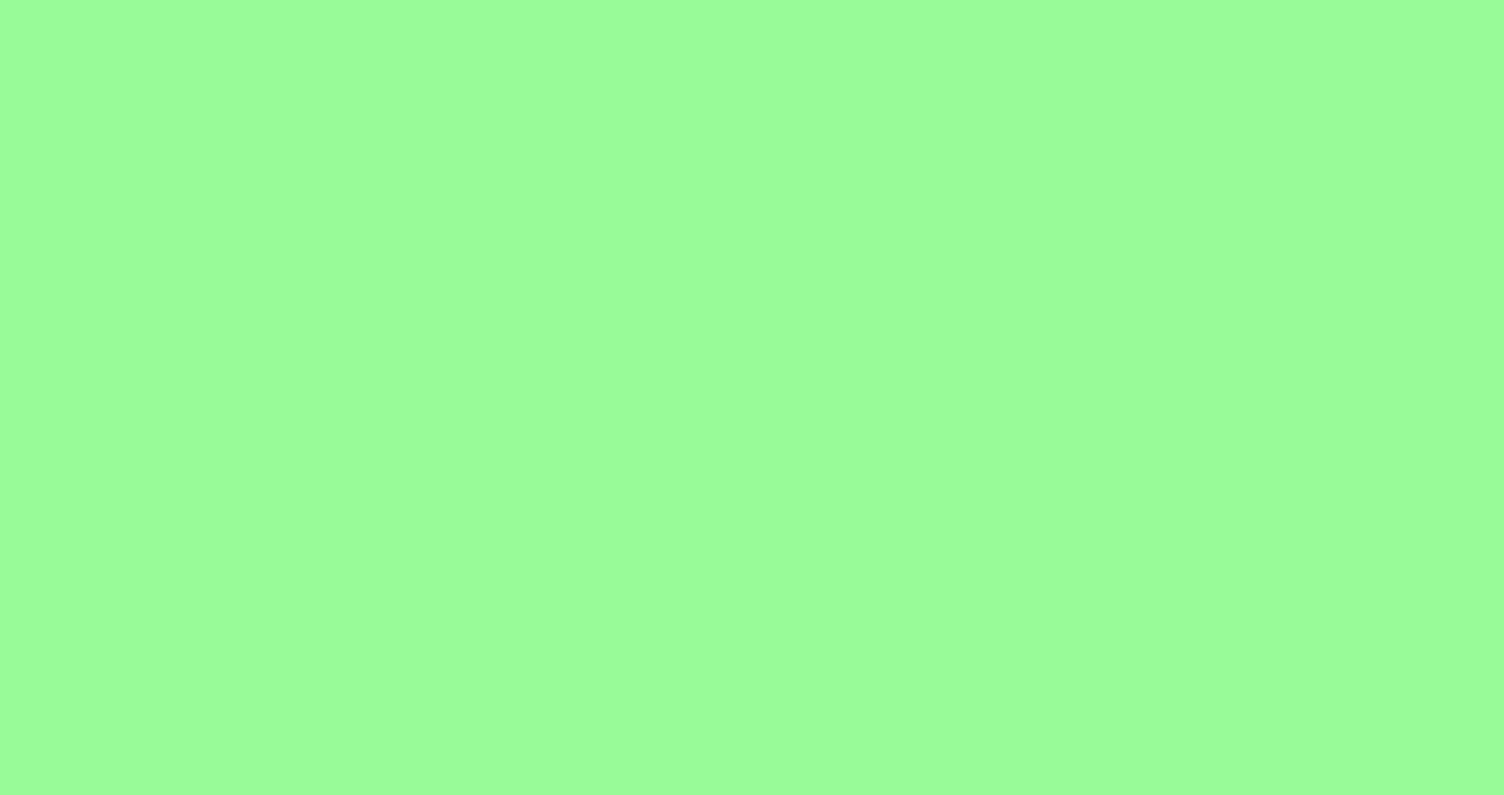
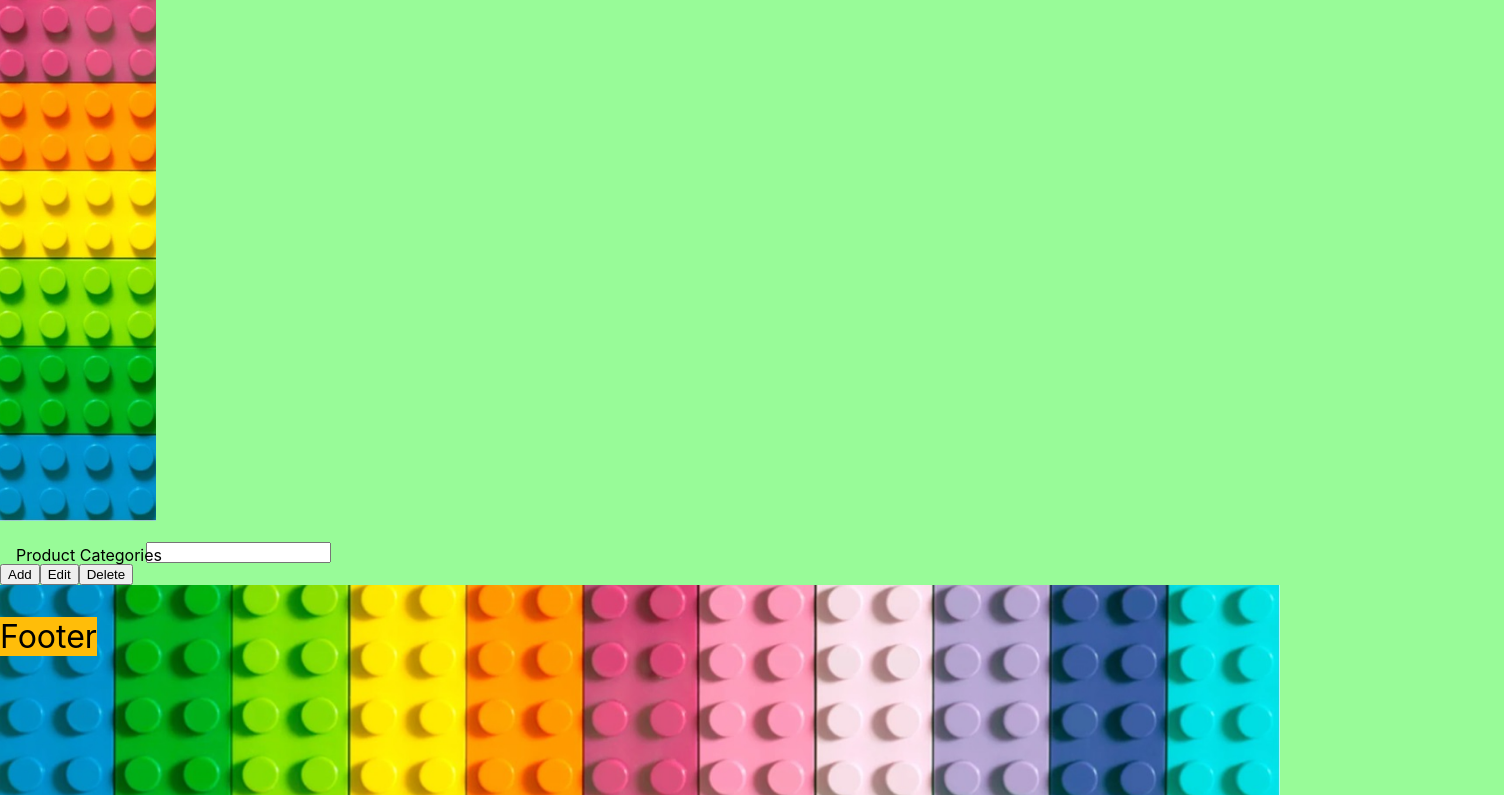
Before and after one commit to Swoolf88/legowebshopfe, a React (Create React App) app: page /productCategories in a window 1280 px wide. Before the commit this address had no page. Shown: the part 727-1522 px from the top of the page, 1504 px wide, since content can reach past the window. Before the commit the page ends 800 px from the top, so only its background shows below. Built offline with nearby package versions, Linux system fonts and the light colour scheme.

Commit message:
product categories
product

```diff
--- a/src/App.js
+++ b/src/App.js
@@ -6,6 +6,7 @@ import LegoList from './components/LegoList';
 import EditLego from './components/EditLego';
 import Cart from './components/Cart';
 import OurPartners from './components/OurPartners';
+import ProductCategories from './components/ProductCategories';
 
 function App() {
   return (
@@ -20,6 +21,7 @@ function App() {
       <Route path="/editLego/:id" element={<EditLego />} />
       <Route path="/cart" element={<Cart />} />
       <Route path="/ourPartners" element={<OurPartners />} />
+      <Route path="/productCategories" element={<ProductCategories />} />
     </Routes>
   </BrowserRouter>
   </>
--- /dev/null
+++ b/src/components/ProductCategories.js
@@ -0,0 +1,117 @@
+import React, { useState, useRef, useCallback } from "react";
+import { useNavigate } from "react-router-dom";
+import axios from "axios";
+import Sidebar from "./Sidebar";
+import Footer from "./Footer";
+
+function ProductCategories() {
+  const ref = useRef();
+
+  const [lego, setLego] = useState({
+    id: "",
+    firstName: "",
+    lastName: "",
+    likeId: "",
+    emailId: "",
+    image: "",
+  });
+
+  const [image, setImage] = useState(null);
+  const [imageUrl, setImageUrl] = useState(null);
+  const navigate = useNavigate();
+
+  const handleChange = (e) => {
+    const value = e.target.value;
+    setLego({ ...lego, [e.target.name]: value });
+  };
+
+  const reset = (e) => {
+    e.preventDefault();
+    setLego({
+      id: "",
+      firstName: "",
+      lastName: "",
+      likeId: "",
+      emailId: "",
+      image: "",
+    });
+    clearFileInput();
+  };
+
+  const handleUploadFile = (e) => {
+    setImageUrl(URL.createObjectURL(e.target.files[0]));
+    setImage(e.target.files[0]);
+  };
+
+  const fileInputRef = useRef(null);
+
+  const clearFileInput = () => {
+    // Reset the input element by setting its value to an empty string
+    if (fileInputRef.current) {
+      fileInputRef.current.value = "";
+    }
+  };
+
+  function saveLegoFile(e) {
+    e.preventDefault();
+    const data = new FormData();
+    data.append("image", image);
+    data.append("firstName", lego.firstName);
+    data.append("lastName", lego.lastName);
+    data.append("likeId", 0);
+    data.append("emailId", lego.emailId);
+    axios
+      .post("http://localhost:8080/api/v1/addLego", data)
+      .then((response) => {
+        console.log(response); // do something with the response
+      });
+    navigate(`/legoList`);
+  }
+
+  const goBack = (e) => {
+    navigate(`/legoList`);
+  };
+
+  return (
+    <>
+      <Sidebar></Sidebar>
+        <div className="productCategoriesContainer">
+              <div className="productCategoriesHeaderText">Product Categories</div>
+            </div>
+          <div className="inputAddProductCategoriesContainer">
+              <label className="productCategoriesLabel">
+                Product Categories
+              </label>
+              <input
+                type="text"
+                name="productCategories"
+                value={lego.firstName}
+                onChange={(e) => handleChange(e)}
+                className="inputProductCategories">
+	      </input>
+            </div>
+                <div className="productCategoriesButtonContainer">
+                  <button
+                    onClick={saveLegoFile}
+                    className="addButtonProductCategories">
+                    <div className="addProductCategoriesText">Add</div>
+                  </button>
+                  <button
+                    onClick={saveLegoFile}
+                    className="editButtonProductCategories">
+                    <div className="editProductCategoriesText">Edit</div>
+                  </button>
+                  <button
+                    onClick={saveLegoFile}
+                    className="deleteButtonProductCategories">
+                    <div className="deleteProductCategoriesText">Delete</div>
+                  </button>
+                </div>
+        <div className="footerContainerProductCategories">
+          <Footer></Footer>
+        </div>
+    </>
+  );
+}
+
+export default ProductCategories;
--- a/src/index.css
+++ b/src/index.css
@@ -605,3 +605,15 @@ body::-webkit-scrollbar-thumb {
   top: -50em;
   left: 10em;
 }
+
+.productCategoriesHeaderText {
+  position: relative;
+  top: -78em;
+  left: 14em;
+}
+
+.productCategoriesLabel {
+  position: relative;
+  top: 0.25em;
+  left: 1em;
+}
```
